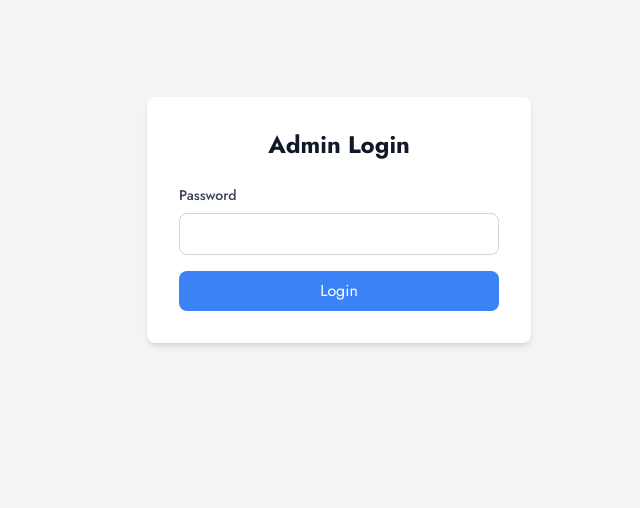
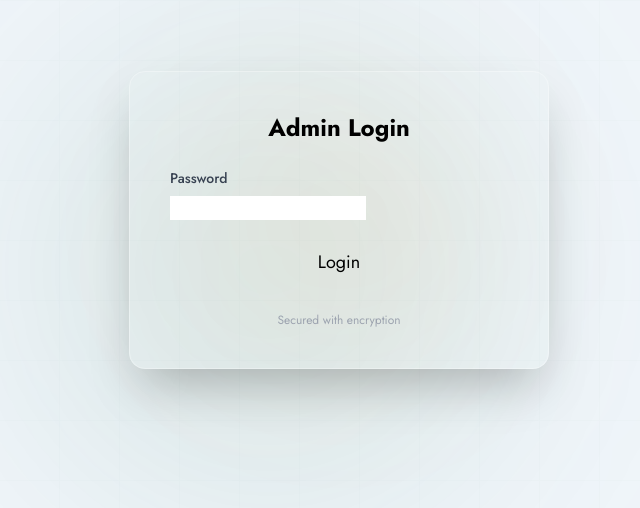
Before and after one commit to keanuccc/myportfolio, a Next.js app: page /admin/login in a window 1280 px wide. Shown: the part 180-688 px from the top of the page, without its empty margins (301-941 px from the left). Built offline with nearby package versions, Linux system fonts and the light colour scheme.

Commit message:
style: upgrade admin login page with premium gradient design

```diff
--- a/src/app/admin/layout.tsx
+++ b/src/app/admin/layout.tsx
@@ -16,8 +16,11 @@ export default function AdminLayout({
   }
 
   return (
-    <div className="min-h-screen bg-gray-100 dark:bg-gray-900">
-      <div className="flex">
+    <div className="min-h-screen admin-bg relative overflow-hidden">
+      <div className="absolute -top-40 -right-40 w-[600px] h-[600px] rounded-full bg-marrsgreen/[0.03] dark:bg-carrigreen/[0.03] blur-[120px]" />
+      <div className="absolute -bottom-40 -left-40 w-[500px] h-[500px] rounded-full bg-carrigreen/[0.03] dark:bg-marrsgreen/[0.02] blur-[100px]" />
+
+      <div className="flex relative z-10">
         <Sidebar />
         <main className="flex-1 ml-64 p-8">
           {children}
--- a/src/app/admin/login/page.tsx
+++ b/src/app/admin/login/page.tsx
@@ -36,9 +36,26 @@ export default function LoginPage() {
   };
 
   return (
-    <div className="min-h-screen flex items-center justify-center bg-gray-100 dark:bg-gray-900">
-      <div className="bg-white dark:bg-gray-800 p-8 rounded-lg shadow-md w-96">
-        <h1 className="text-2xl font-bold text-center mb-6 text-gray-900 dark:text-white">
+    <div className="min-h-screen flex items-center justify-center relative overflow-hidden admin-bg">
+      {/* Animated gradient orbs */}
+      <div aria-hidden="true" className="absolute inset-0 pointer-events-none">
+        <div className="absolute top-1/4 left-1/4 w-[500px] h-[500px] rounded-full bg-marrsgreen/10 dark:bg-carrigreen/8 blur-[120px] orb-animate" />
+        <div className="absolute bottom-1/4 right-1/4 w-[400px] h-[400px] rounded-full bg-carrigreen/8 dark:bg-marrsgreen/6 blur-[100px] orb-animate-delayed" />
+        <div className="absolute top-1/2 left-1/2 -translate-x-1/2 -translate-y-1/2 w-[300px] h-[300px] rounded-full bg-[#FF9D00]/5 blur-[80px] orb-animate" />
+      </div>
+
+      {/* Grid pattern overlay */}
+      <div
+        aria-hidden="true"
+        className="absolute inset-0 opacity-[0.02] dark:opacity-[0.04]"
+        style={{
+          backgroundImage: "linear-gradient(rgba(43,122,75,0.5) 1px, transparent 1px), linear-gradient(90deg, rgba(43,122,75,0.5) 1px, transparent 1px)",
+          backgroundSize: "60px 60px",
+        }}
+      />
+
+      <div className="admin-glass p-10 rounded-2xl shadow-2xl w-[420px] relative z-10 border border-white/30 dark:border-carrigreen/10">
+        <h1 className="text-2xl font-bold text-center mb-6 gradient-text">
           Admin Login
         </h1>
 
@@ -55,7 +72,7 @@ export default function LoginPage() {
               id="password"
               value={password}
               onChange={(e) => setPassword(e.target.value)}
-              className="w-full px-3 py-2 border border-gray-300 dark:border-gray-600 rounded-lg focus:outline-none focus:ring-2 focus:ring-blue-500 dark:bg-gray-700 dark:text-white"
+              className="admin-input"
               required
             />
           </div>
@@ -69,11 +86,15 @@ export default function LoginPage() {
           <button
             type="submit"
             disabled={loading}
-            className="w-full bg-blue-500 text-white py-2 px-4 rounded-lg hover:bg-blue-600 focus:outline-none focus:ring-2 focus:ring-blue-500 focus:ring-offset-2 disabled:opacity-50"
+            className="btn-brand w-full py-3 text-lg"
           >
             {loading ? 'Logging in...' : 'Login'}
           </button>
         </form>
+
+        <p className="mt-6 text-center text-xs text-gray-400 dark:text-gray-500">
+          Secured with encryption
+        </p>
       </div>
     </div>
   );
--- a/src/components/admin/Sidebar.tsx
+++ b/src/components/admin/Sidebar.tsx
@@ -28,11 +28,14 @@ export default function Sidebar() {
   };
 
   return (
-    <div className="fixed left-0 top-0 h-full w-64 bg-white dark:bg-gray-800 shadow-lg">
+    <div className="fixed left-0 top-0 h-full w-64 admin-glass shadow-xl">
+      <div className="absolute left-0 top-0 bottom-0 w-1 sidebar-accent rounded-r" />
+
       <div className="p-6">
-        <h1 className="text-2xl font-bold text-gray-900 dark:text-white">
+        <h1 className="text-2xl font-bold gradient-text">
           Admin Panel
         </h1>
+        <p className="text-xs text-gray-500 dark:text-gray-400 mt-1">Portfolio Manager</p>
       </div>
 
       <nav className="mt-6">
@@ -42,11 +45,15 @@ export default function Sidebar() {
             <Link
               key={item.name}
               href={item.href}
-              className={`flex items-center px-6 py-3 text-gray-700 dark:text-gray-300 hover:bg-gray-100 dark:hover:bg-gray-700 ${
-                isActive ? 'bg-gray-100 dark:bg-gray-700 border-r-4 border-blue-500' : ''
+              className={`flex items-center px-6 py-3 transition-all duration-300 relative rounded-lg mx-3 ${
+                isActive
+                  ? 'bg-gradient-to-r from-marrsgreen/10 to-transparent dark:from-carrigreen/10 dark:to-transparent text-marrsgreen dark:text-carrigreen font-medium'
+                  : 'text-gray-700 dark:text-gray-300 hover:bg-marrsgreen/5 dark:hover:bg-carrigreen/5 hover:text-marrsgreen dark:hover:text-carrigreen'
               }`}
             >
-              <item.icon className="h-5 w-5 mr-3" />
+              <div className={`p-1.5 rounded-lg mr-3 ${isActive ? 'bg-marrsgreen/10 dark:bg-carrigreen/10' : ''}`}>
+                <item.icon className="h-5 w-5" />
+              </div>
               {item.name}
             </Link>
           );
@@ -56,7 +63,7 @@ export default function Sidebar() {
       <div className="absolute bottom-0 w-full p-6">
         <button
           onClick={handleLogout}
-          className="flex items-center w-full px-4 py-2 text-gray-700 dark:text-gray-300 hover:bg-gray-100 dark:hover:bg-gray-700 rounded-lg"
+          className="flex items-center w-full px-4 py-2 text-gray-700 dark:text-gray-300 hover:bg-red-50 dark:hover:bg-red-900/20 hover:text-red-600 dark:hover:text-red-400 rounded-lg mx-3 transition-all duration-300"
         >
           <ArrowRightOnRectangleIcon className="h-5 w-5 mr-3" />
           Logout
```
